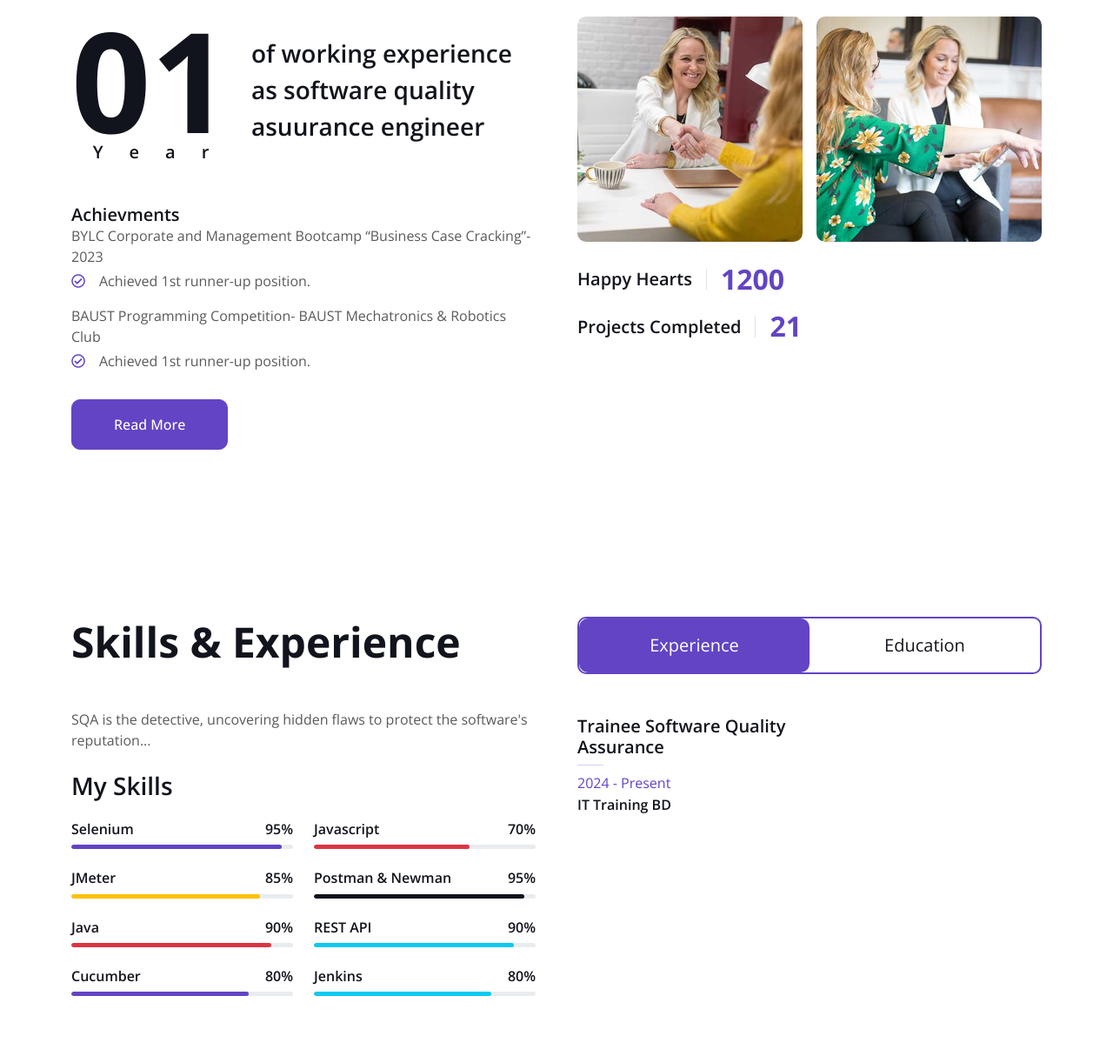
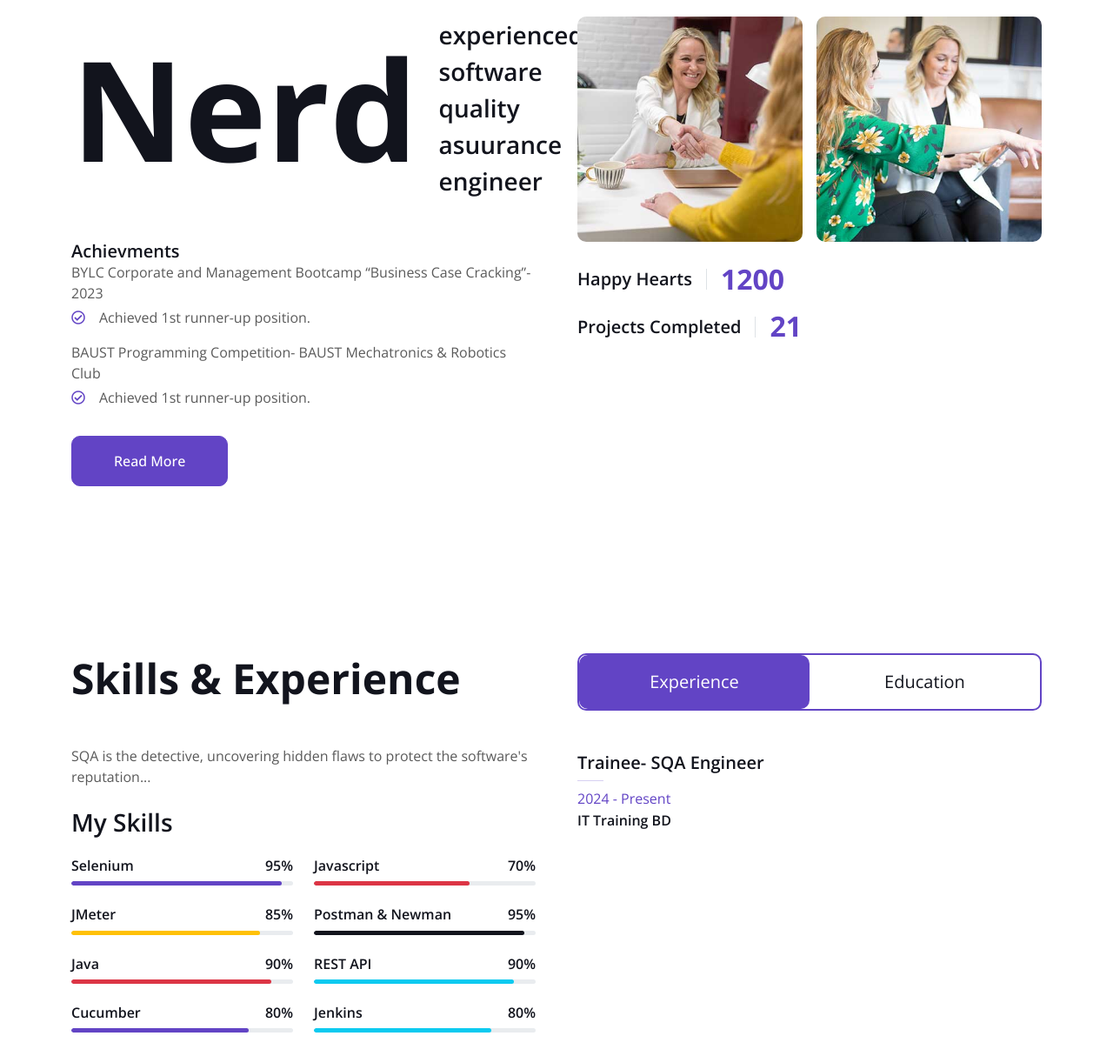
Before and after one commit to abdul-muyeez/AbdulMuyeez.github.io, a plain HTML site: page index.html in a window 1280 px wide. Shown: the part 707-1921 px from the top of the page at 87% size. Drawn offline with nearby package versions, Linux system fonts and the light colour scheme.

Commit message:
4th update

```diff
--- a/index.html
+++ b/index.html
@@ -105,10 +105,10 @@
                 <div class="col-lg-6 wow fadeInUp" data-wow-delay="0.1s">
                     <div class="d-flex align-items-center mb-5">
                         <div class="years flex-shrink-0 text-center me-4">
-                            <h1 class="display-1 mb-0">01</h1>
-                            <h5 class="mb-0">Year</h5>
+                            <h1 class="display-1 mb-0">Nerd</h1>
+                            <h5 class="mb-0"></h5>
                         </div>
-                        <h3 class="lh-base mb-0">of working experience as software quality asuurance engineer</h3>
+                        <h3 class="lh-base mb-0">experienced software quality asuurance engineer</h3>
                     </div>
 
                     <h5 class="mb-0">Achievments</h5>
@@ -246,7 +246,7 @@
                         <div id="tab-1" class="tab-pane fade show p-0 active">
                             <div class="row gy-5 gx-4">
                                 <div class="col-sm-6">
-                                    <h5>Trainee Software Quality Assurance</h5>
+                                    <h5>Trainee- SQA Engineer</h5>
                                     <hr class="text-primary my-2">
                                     <p class="text-primary mb-1">2024 - Present</p>
                                     <h6 class="mb-0">IT Training BD</h6>
@@ -523,7 +523,7 @@
                     </div>
                 </div>
                 <div class="col-lg-7 col-md-6 wow fadeInUp" data-wow-delay="0.5s">
-                    <p class="mb-4">The contact form is currently inactive. Get a functional and working contact add a little code<a href="https://htmlcodex.com/contact-form">Download Now</a>.</p>
+                    <p class="mb-4"><a href="https://github.com/abdul-muyeez">Download Now</a>.</p>
                     <form>
                         <div class="row g-3">
                             <div class="col-md-6">
```
